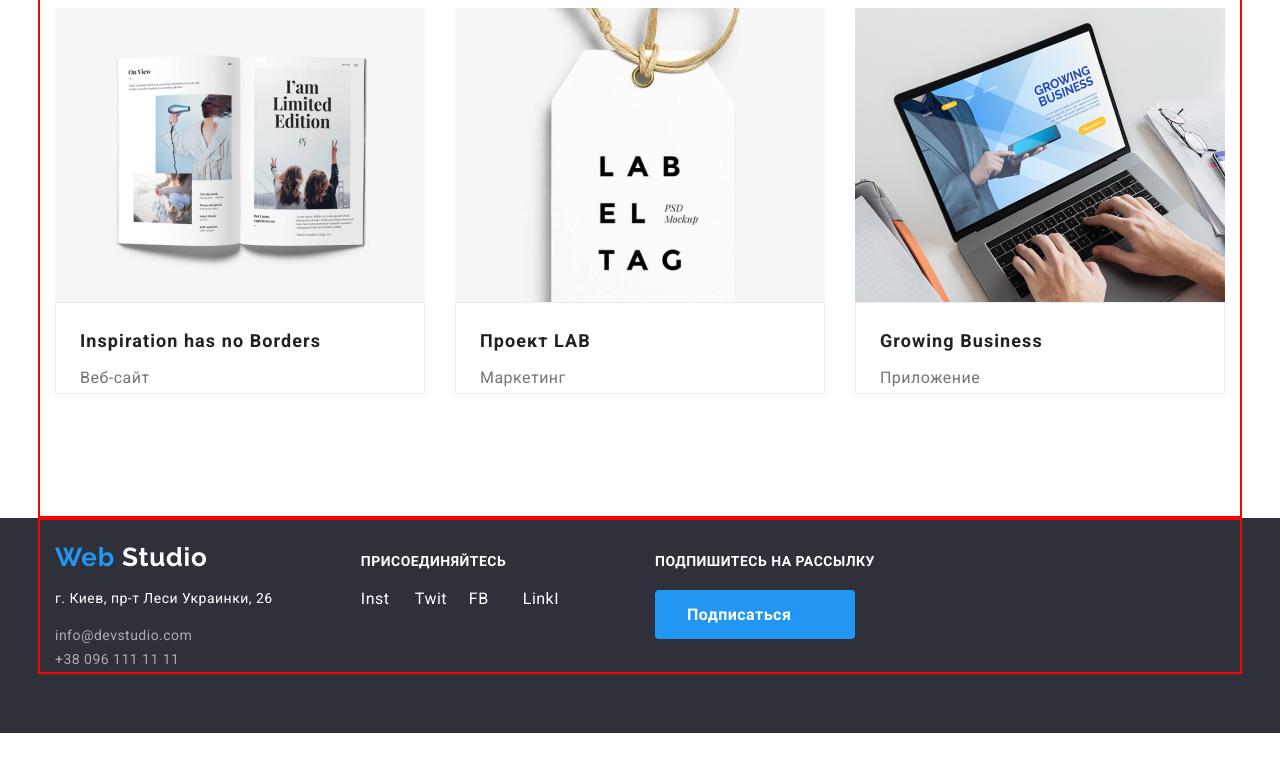
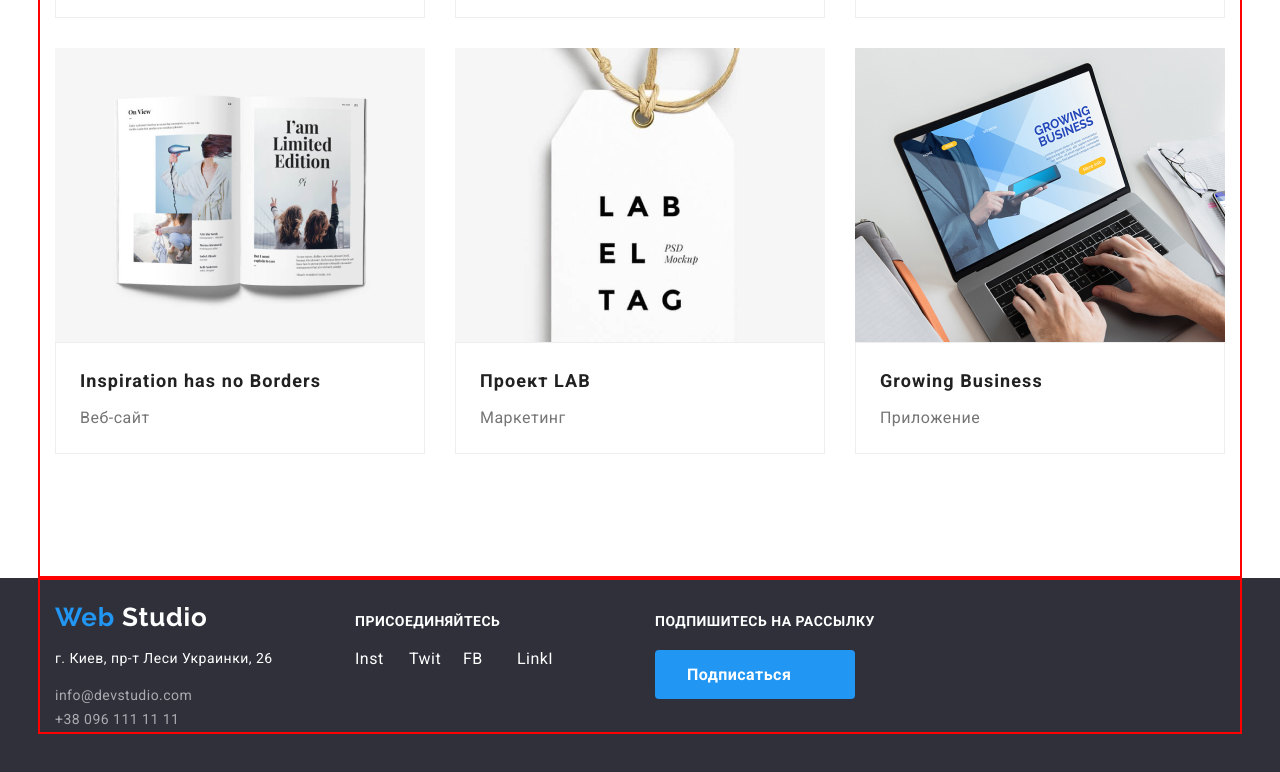
Before and after one commit to Feride-Sham/goit-markup-hw-03., a plain HTML site: page portfolio.html in a window 1280 px wide. Shown: the part 1072-1844 px from the top of the page. Before the commit the page ends 1805 px from the top, so only its background shows below. Drawn offline with nearby package versions, Linux system fonts and the light colour scheme.

Commit message:
Добавляет стилизацию футера
1. Отступы между блоками фуетра
2. Исправление отступов на странице Портфолио

```diff
--- a/css/main.css
+++ b/css/main.css
@@ -296,6 +296,7 @@ h3 {
 .staff-list .item {
   width: calc((100% - 3 * 30px) / 4);
   margin-right: 30px;
+  padding-bottom: 24px;
   background-color: var(--title-text-color);
 }
 
@@ -331,8 +332,6 @@ h3 {
   display: flex;
   flex-wrap: wrap;
   justify-content: center;
-
-  margin-bottom: 24px;
 }
 
 .icon {
@@ -415,7 +414,12 @@ h3 {
   flex-wrap: wrap;
 
   align-items: baseline;
-  justify-content: space-between;
+}
+
+.footer-box {
+  display: block;
+  width: 270px;
+  margin-right: 30px;
 }
 
 .footer .logo {
@@ -450,6 +454,10 @@ h3 {
   line-height: 1.71;
 }
 
+.footer .networks {
+  justify-content: start;
+}
+
 .footer .icon a {
   color: var(--title-text-color);
   text-decoration: none;
@@ -462,10 +470,13 @@ h3 {
 
 .footer-box {
   display: block;
+  width: 270px;
+  margin-right: 30px;
 }
 
 .sign-form {
   width: 570px;
+  margin-right: 0px;
 }
 
 /* -----------------------стилизация страницы Портфолио------------------------------ */
@@ -508,7 +519,7 @@ h3 {
 }
 
 .gallery h2 {
-  margin-top: 20px;
+  margin-top: 0px;
   margin-bottom: 4px;
 
   font-weight: 700;
@@ -552,8 +563,7 @@ h3 {
 
 .card-title {
   border: 1px solid #eeeeee;
-  padding-left: 24px;
-  padding-right: 24px;
+  padding: 20px 24px;
 }
 
 .gallery-item img {
```
Also changed, not shown: index.html (+1 -1 lines).
